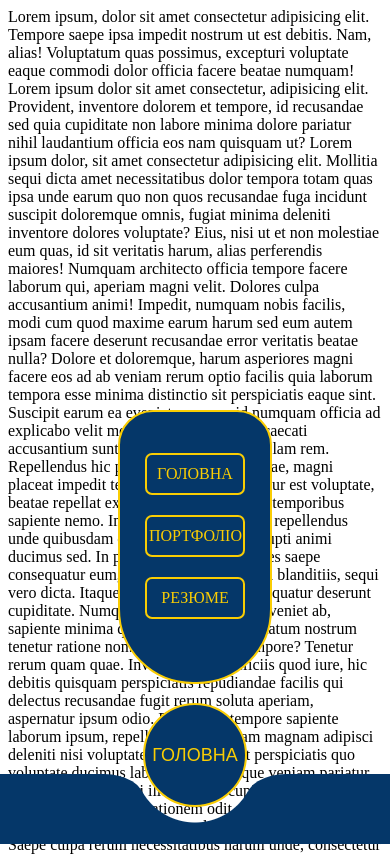
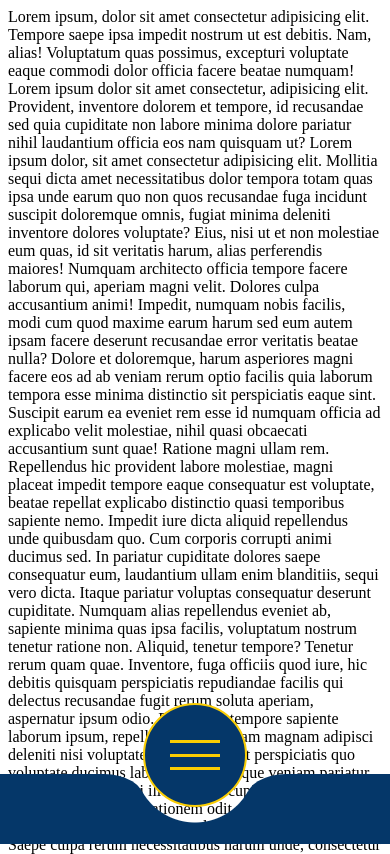
Before and after one commit to shersergsl/Mywebsite, a plain HTML site: page Mywebsite/index.html in a window 390 px wide. Shown: the top 854 px of the page. Drawn offline with Linux system fonts and the light colour scheme.

Commit message:
запустив меню бургер

```diff
--- a/Mywebsite/css/style.css
+++ b/Mywebsite/css/style.css
@@ -144,9 +144,10 @@ a {
   margin: 0 0px 0  -1px;
 }
 .headermenu {
+  display: none;
   position: fixed;
   left: 50%;
-  bottom: -300px;
+  bottom: 160px;
   transform: translate(-50%, 0);
   transition: all 0.3s ease 0s;
 }
@@ -172,15 +173,52 @@ li {
   margin: 20px;
   padding: 10px 2px;
 }
-
+.boorger {
+    display: none;
+}
 @media (max-width: 767px) {
-  .headermenu {
-    bottom: 160px;
-  }
   .rightblock_c {
     display: none;
   }
   .leftblock_c {
     display: none;
   }
+  ._active {
+    display: block;
 }
+  .boorger_a {
+      display: none;
+  }
+  .boorger {
+    z-index: 12;
+    display: block;
+    position: relative;
+    width: 50px;
+    height: 30px;
+    cursor: pointer;
+    margin: 35px 0 0 0;
+  }
+  .boorger span,
+  .boorger::after,
+  .boorger::before {
+    left: 25px;
+    position: absolute;
+    height: 10%;
+    width: 100%;
+    transition: all 0.3s ease 0s;
+    background-color:rgb(250, 205, 3);
+  }
+  .boorger::after,
+  .boorger::before {
+    content: "";
+  }
+  .boorger::before {
+      top: 0;
+  }
+  .boorger::after {
+      bottom: 0;
+  }
+  .boorger span {
+    top: 45%;
+  }
+}
--- a/Mywebsite/index.html
+++ b/Mywebsite/index.html
@@ -25,13 +25,17 @@
             <div class="leftblock">
                 <div class="leftblock_l"></div>
                 <div class="leftblock_c">
-                    <div class="colo_l"><a class="" href="">ПОРТФОЛІО</a></div>
+                    <div class="colo_l">
+                        <a class="" href="">ПОРТФОЛІО</a></div>
                     <div class="centr_l"></div>
                 </div>
                 <div class="leftblock_r"></div>
             </div>
             <div class="centrblock">
-                <div class="colo"><a class="" href="">ГОЛОВНА</a></div>
+                <div class="colo">
+                    <a class="boorger_a" href="">ГОЛОВНА</a>
+                    <div class="boorger"><span></span></div>
+                </div>
                 <div class="centr"></div>
             </div>
             <div class="rightblock">
--- a/Mywebsite/js/sсript.js
+++ b/Mywebsite/js/sсript.js
@@ -6,6 +6,12 @@ const colo_r = document.querySelector(".colo_r");
 const centr_r = document.querySelector(".centr_r");
 const rightblock_r = document.querySelector(".rightblock_r");
 const rightblock_l = document.querySelector(".rightblock_l");
+const boorger = document.querySelector(".boorger");
+const headermenu_kvadro = document.querySelector(".headermenu_kvadro");
+
+boorger.addEventListener("click", function (e) {
+    headermenu_kvadro.parentElement.classList.toggle('_active');
+});
 
 colo_l.addEventListener("mouseenter", function (createStyle) {
   centr_l.style.backgroundColor = "rgb(0, 0, 0,0)";
```
